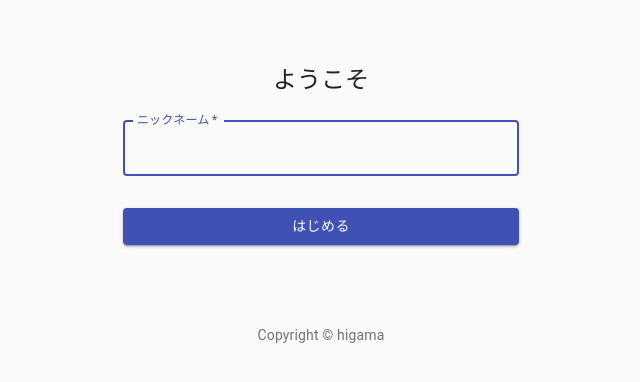
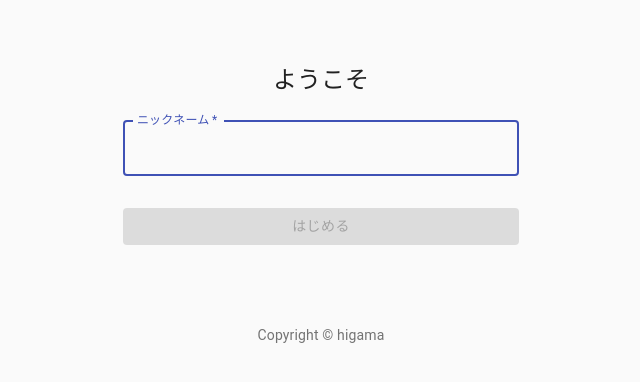
Before and after one commit to higama/idobatakaigi, a React (Create React App) app: page / in a window 1280 px wide. Shown: the top 382 px of the page, without its empty margins (319-959 px from the left). Built offline with nearby package versions, Linux system fonts and the light colour scheme.

Commit message:
set name

```diff
--- a/src/components/App.js
+++ b/src/components/App.js
@@ -1,7 +1,9 @@
-import React from 'react';
+import React, { useState } from "react";
 
-import SignIn from './SignIn';
+import SignIn from "./SignIn";
 
 export default () => {
-  return <SignIn />;
+  const [name, setName] = useState("");
+  console.log({ name });
+  return <SignIn setName={setName} />;
 };
--- a/src/components/SignIn.js
+++ b/src/components/SignIn.js
@@ -1,4 +1,4 @@
-import React from "react";
+import React, { useEffect, useState } from "react";
 import Button from "@material-ui/core/Button";
 import CssBaseline from "@material-ui/core/CssBaseline";
 import TextField from "@material-ui/core/TextField";
@@ -44,8 +44,16 @@
   },
 }));
 
-export default function SignIn() {
+export default function SignIn({ setName }) {
   const classes = useStyles();
+  const [disabled, setDisabled] = useState(true);
+  const [string, setString] = useState("");
+  console.log({ disabled, string });
+
+  useEffect(() => {
+    const disabled = string === "";
+    setDisabled(disabled);
+  }, [string]);
 
   return (
     <Container component="main" maxWidth="xs">
@@ -64,13 +72,24 @@
             label="ニックネーム"
             name="name"
             autoFocus
+            onChange={(e) => setString(e.target.value)}
+            onKeyDown={(e) => {
+              if (e.key === "Enter") {
+                setName(e.target.value);
+                e.preventDefault(); // submitされないように
+              }
+            }}
           />
           <Button
-            type="submit"
+            type="button"
             fullWidth
             variant="contained"
             color="primary"
             className={classes.submit}
+            disabled={disabled}
+            onClick={() => {
+              setName(string);
+            }}
           >
             はじめる
           </Button>
```
